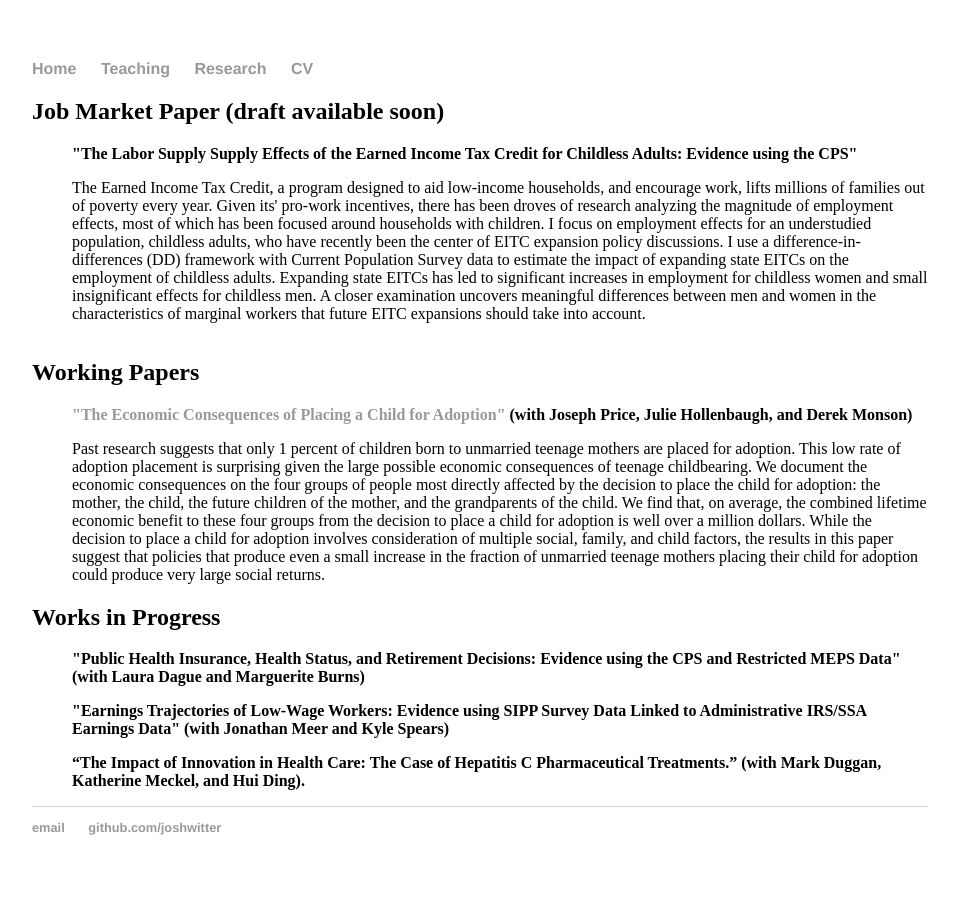
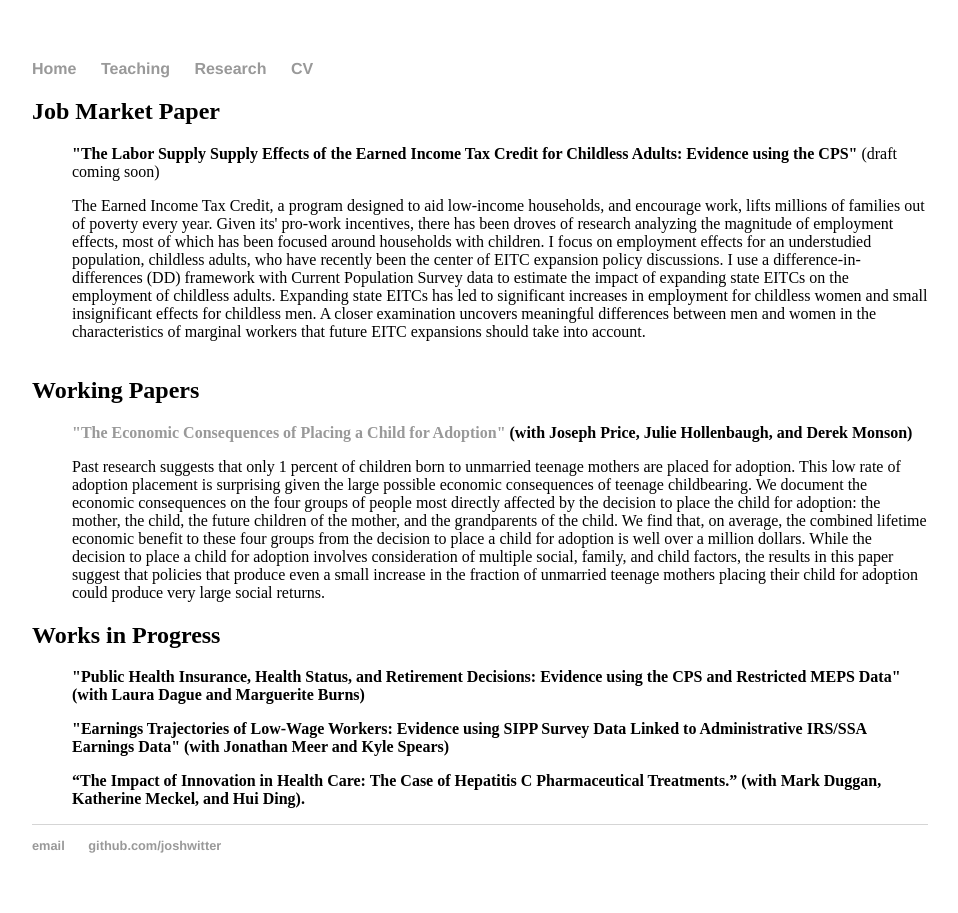
Before and after one commit to joshwitter/joshwitter.github.io, a Jekyll site: the page built from research/index.html, in a window 1280 px wide. Shown: the whole page, without its empty margins (160-1118 px from the left). Built offline with Jekyll 4.4.1, drawn with Linux system fonts in a browser that asks for light colours.

Commit message:
Update index.html

```diff
--- a/research/index.html
+++ b/research/index.html
@@ -4,9 +4,9 @@ title: Research
 ---
 <div class="research">
 
-<h2>Job Market Paper (draft available soon)</h2>
+<h2>Job Market Paper</h2>
 <ul style="list-style-type:none">
-  <li style="padding: 0 0 1em 0"><b>"The Labor Supply Supply Effects of the Earned Income Tax Credit for Childless Adults: Evidence using the CPS"</b> </li>
+  <li style="padding: 0 0 1em 0"><b>"The Labor Supply Supply Effects of the Earned Income Tax Credit for Childless Adults: Evidence using the CPS"</b> (draft coming soon) </li>
   <li style="padding: 0 0 1em 0"> The Earned Income Tax Credit, a program designed to aid low-income households, and encourage work, lifts millions of families out of poverty every year. Given its' pro-work incentives, there has been droves of research analyzing the magnitude of employment effects, most of which has been focused around households with children. I focus on employment effects for an understudied population, childless adults, who have recently been the center of EITC expansion policy discussions. I use a difference-in-differences (DD) framework with Current Population Survey data to estimate the impact of expanding state EITCs on the employment of childless adults. Expanding state EITCs has led to significant increases in employment for childless women and small insignificant effects for childless men. A closer examination uncovers meaningful differences between men and women in the characteristics of marginal workers that future EITC expansions should take into account. </li>
 </ul>
 
```
